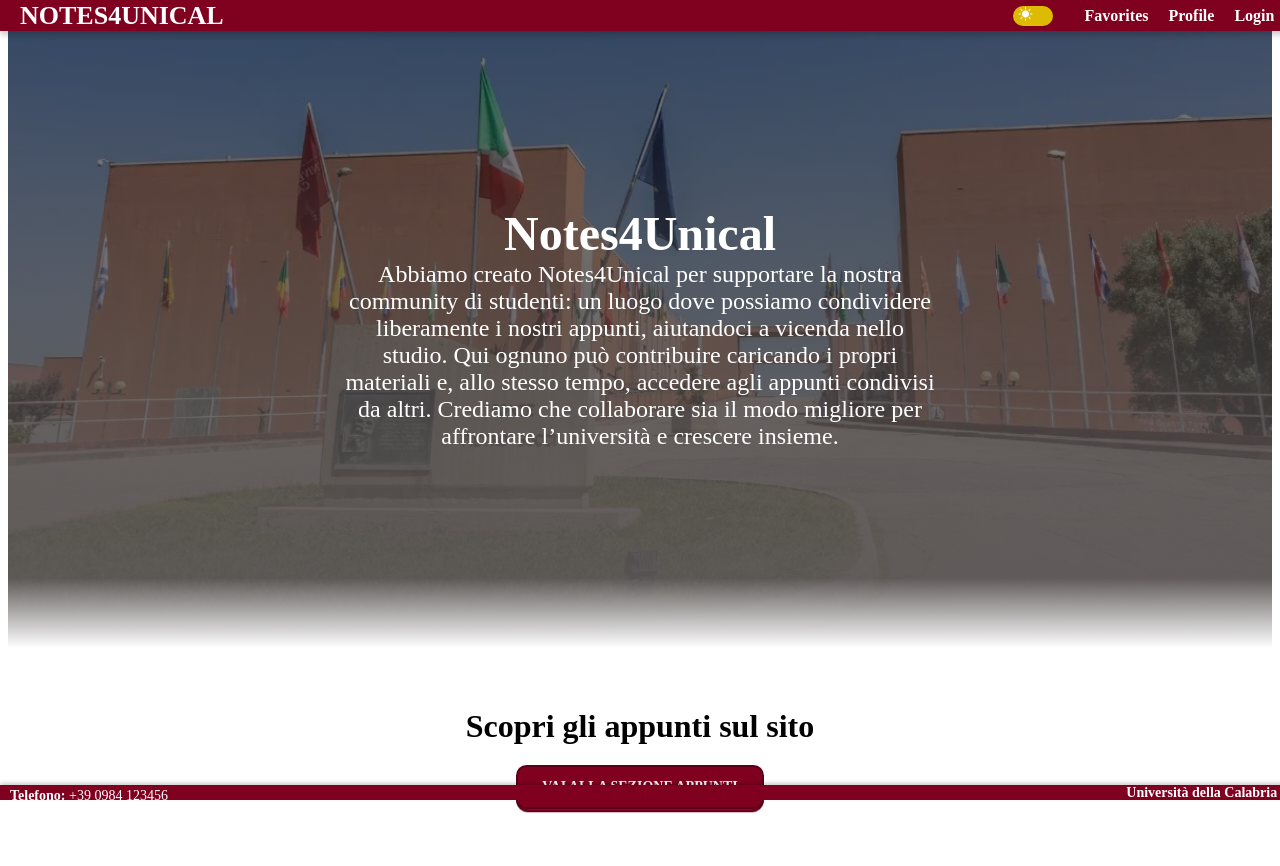
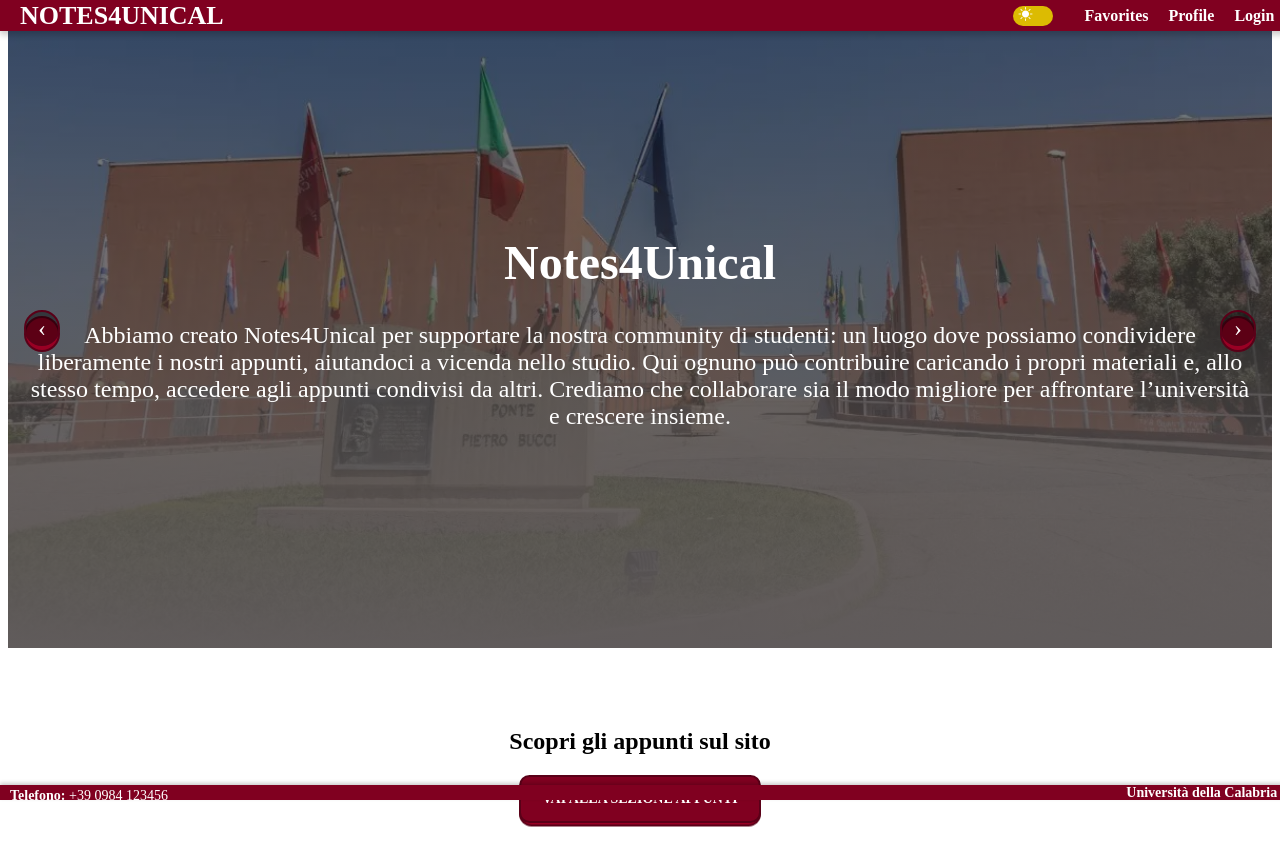
Before and after one commit to matteomarzanoo/notes4unical_new, an Angular app: page / in a window 1280 px wide. Shown: the top 866 px of the page. Built offline with nearby package versions, Linux system fonts and the light colour scheme; no server answers.

Commit message:
home piu bella

```diff
--- a/src/app/core/layout/header/header.component.ts
+++ b/src/app/core/layout/header/header.component.ts
@@ -37,7 +37,7 @@ export class HeaderComponent implements DoCheck {
   }
 
   toggleTheme(event: any) {
-    const ids = ["mainHome", "h2recent", "header", "footer", "documentSection", "popup", "login-container"];
+    const ids = ["mainHome", "h2recent", "header", "footer", "documentSection", "popup", "login-container", "mainHome", "notes-section"];
     const backgroundColor = event.target.checked ? "rgb(28, 25, 25)" : "white";
     const textColor = event.target.checked ? "white" : "black";
 
--- a/src/app/features/home/home.component.css
+++ b/src/app/features/home/home.component.css
@@ -1,105 +1,129 @@
-* {
-  margin: 0;
-  padding: 0;
-  box-sizing: border-box;
+/* Contenitore principale con due slide */
+.hero-section {
+  position: relative;
+  width: 100%;
+  height: 80vh;
+  overflow: hidden;
+  display: flex;
+  transition: transform 1s ease-in-out;
 }
 
-html, body {
+/* Layout a "due slide" affiancate */
+.hero-section .slide {
+  flex: 0 0 100%;
   width: 100%;
   height: 100%;
+  position: absolute;
+  top: 0;
+  left: 100%;
+  opacity: 0;
+  transition: opacity 1s ease-in-out, left 1s ease-in-out;
 }
 
-#mainHome {
-  width: 100%;
-  overflow-x: hidden;
-}
-
-/* Immagine di sfondo */
-.hero-section {
-  position: relative;
-  background-image: url('fotouni.png'); /* Cambia con il tuo path */
+/* Primo slide visibile di default */
+.hero-section .slide-one {
+  background-image: url('fotouni.png');
   background-size: cover;
   background-position: center;
-  height: 80vh;
+  color: white;
+  text-align: center;
   display: flex;
   align-items: center;
   justify-content: center;
-  color: white;
-  text-align: center;
-  overflow: hidden;
 }
 
-/* Velo scuro */
+/* Overlay scuro sullo sfondo */
 .overlay {
   position: absolute;
   top: 0;
   left: 0;
   height: 100%;
   width: 100%;
-  background: linear-gradient(to bottom, rgba(0, 0, 0, 0.5), rgb(96, 91, 91)); /* sfuma verso il bianco */
+  background: linear-gradient(to bottom, rgba(0, 0, 0, 0.5), rgb(96, 91, 91));
   z-index: 1;
 }
 
-/* Testo centrale */
+/* Testo */
 .hero-text {
-  position: absolute;
-  top: 50%;
-  left: 50%;
-  transform: translate(-50%, -50%);
-  color: white;
-  text-align: center;
-  z-index: 1;
+  position: relative;
+  z-index: 2;
   padding: 20px;
   font-size: 1.5rem;
 }
 
-/* Sfuma verso il bianco */
-.fade-out {
-  position: absolute;
-  bottom: 0;
-  height: 70px;
-  width: 100%;
-  background: linear-gradient(to bottom, rgba(0, 0, 0, 0), #ffffff); /* trasparente → bianco */
-  pointer-events: none;
-  z-index: 2;
+/* Video slide */
+.slide-two {
+  background-color: black;
+  display: flex;
+  align-items: center;
+  justify-content: center;
 }
 
-/* Parte successiva della pagina */
-.content-section {
-  background-color: rgb(255, 255, 255);
-  padding: 60px 20px;
-  text-align: center;
+/* Slide visibile */
+.hero-section .slide-one,
+.hero-section .slide-two {
+  left: 0;
+  opacity: 1;
 }
 
-.content-section h2 {
-  margin-bottom: 20px;
-  font-size: 2rem;
+/* Solo quando è attiva la seconda slide */
+.hero-section:not(.show-second) .slide-two {
+  left: 100%;
+  opacity: 0;
 }
 
-.button {
-  display: inline-block;
-  padding: 12px 24px;
-  color: rgb(255, 255, 255);
-  border-radius: 6px;
-  text-decoration: none;
-  font-weight: bold;
-  transition: background-color 0.3s;
+.hero-section.show-second .slide-one {
+  left: -100%;
+  opacity: 0;
+}
+
+.hero-section.show-second .slide-two {
+  left: 0;
+  opacity: 1;
+}
+
+/* Rimuove la sfumatura in fondo */
+.fade-out {
+  display: none;
+}
+.arrow {
+  all: unset; /* rimuove ogni stile predefinito o ereditato */
+  position: absolute !important;
+  top: 50% !important;
+  transform: translateY(-50%) !important;
+  z-index: 3 !important;
+  background-color: rgba(0, 0, 0, 0.4) !important;
+  color: white !important;
+  font-size: 1.5rem !important;
+  border-radius: 50% !important;
+  width: 32px !important;
+  height: 32px !important;
+  display: flex !important;
+  align-items: center !important;
+  justify-content: center !important;
+  cursor: pointer !important;
+  transition: background-color 0.3s ease !important;
+}
+
+.arrow.left {
+  left: 16px !important;
+}
+
+.arrow.right {
+  right: 16px !important;
+}
+
+.arrow:hover {
+  background-color: rgba(0, 0, 0, 0.6) !important;
 }
 
 
-.about-section {
-  padding: 20px;
-  background-color: #d2d0d0; /* oppure trasparente se in dark mode */
-  border-radius: 10px;
-  margin-bottom: 30px;
+.content-section {
+  background-color: #ffffff;
+  padding: 60px 20px;
+  text-align: center;
+  display: flex;
+  flex-direction: column;
+  align-items: center;
+  justify-content: center;
 }
-
-.about-title {
-  font-size: 1.4em;
-  margin-bottom: 10px;
-}
-
-.about-text {
-  font-size: 1.1em;
-  line-height: 1.6;
-}
--- a/src/app/features/home/home.component.html
+++ b/src/app/features/home/home.component.html
@@ -1,7 +1,12 @@
 <main id="mainHome">
-  <div class="hero-section">
+ <div class="hero-section" [ngClass]="{'show-second': currentSlide === 1}">
+  <!-- Frecce -->
+  <button class="arrow left" (click)="prevSlide()">‹</button>
+  <button class="arrow right" (click)="nextSlide()">›</button>
+
+  <!-- Primo Slide -->
+  <div class="slide slide-one">
     <div class="overlay"></div>
-
     <div class="hero-text">
       <h1>Notes4Unical</h1>
       <p>
@@ -12,13 +17,24 @@
         per affrontare l’università e crescere insieme.
       </p>
     </div>
-
-    <div class="fade-out"></div>
   </div>
 
-  <section class="content-section">
-    <h2>Scopri gli appunti sul sito</h2>
-    <button class="button" (click)="navigateToDocs()">Vai alla sezione appunti</button>
+  <!-- Secondo Slide con autoplay -->
+  <div class="slide slide-two">
+    <iframe
+      width="80%"
+      height="80%"
+      src="https://www.youtube.com/embed/Xl0xjc2qVvw?autoplay=1&mute=1&controls=1"
+      frameborder="0"
+      allow="autoplay; encrypted-media"
+      allowfullscreen
+    ></iframe>
+  </div>
+</div>
 
-  </section>
+<section id="notes-section" class="content-section">
+  <h2>Scopri gli appunti sul sito</h2>
+  <button class="button" (click)="navigateToDocs()">Vai alla sezione appunti</button>
+</section>
+
 </main>
--- a/src/app/features/home/home.component.ts
+++ b/src/app/features/home/home.component.ts
@@ -11,11 +11,39 @@ import { AuthService } from '../../core/auth/services/auth.service';
   templateUrl: './home.component.html',
   styleUrls: ['./home.component.css'],
 })
-export class HomeComponent {
 
-  constructor(private router: Router) { }
+export class HomeComponent implements OnInit {
+  currentSlide = 0;
+  private autoSlideInterval: any;
+
+  constructor(private router: Router) {}
+
+  ngOnInit(): void {
+    this.startAutoSlide();
+  }
 
   navigateToDocs() {
     this.router.navigate(['/docs']);
   }
+
+  nextSlide() {
+    this.currentSlide = (this.currentSlide + 1) % 2;
+    this.restartAutoSlide();
+  }
+
+  prevSlide() {
+    this.currentSlide = (this.currentSlide - 1 + 2) % 2;
+    this.restartAutoSlide();
+  }
+
+  private startAutoSlide() {
+    this.autoSlideInterval = setInterval(() => {
+      this.nextSlide();
+    }, 10000);
+  }
+
+  private restartAutoSlide() {
+    clearInterval(this.autoSlideInterval);
+    this.startAutoSlide();
+  }
 }
--- a/src/index.html
+++ b/src/index.html
@@ -5,7 +5,7 @@
   <title>Notes4Unical</title>
   <base href="/">
   <meta name="viewport" content="width=device-width, initial-scale=1">
-  <link rel="icon" type="image/x-icon" href="logo.png">
+  <link rel="icon" type="image/x-icon" href="logos.ico">
 </head>
 <body>
   <app-root></app-root>
```
